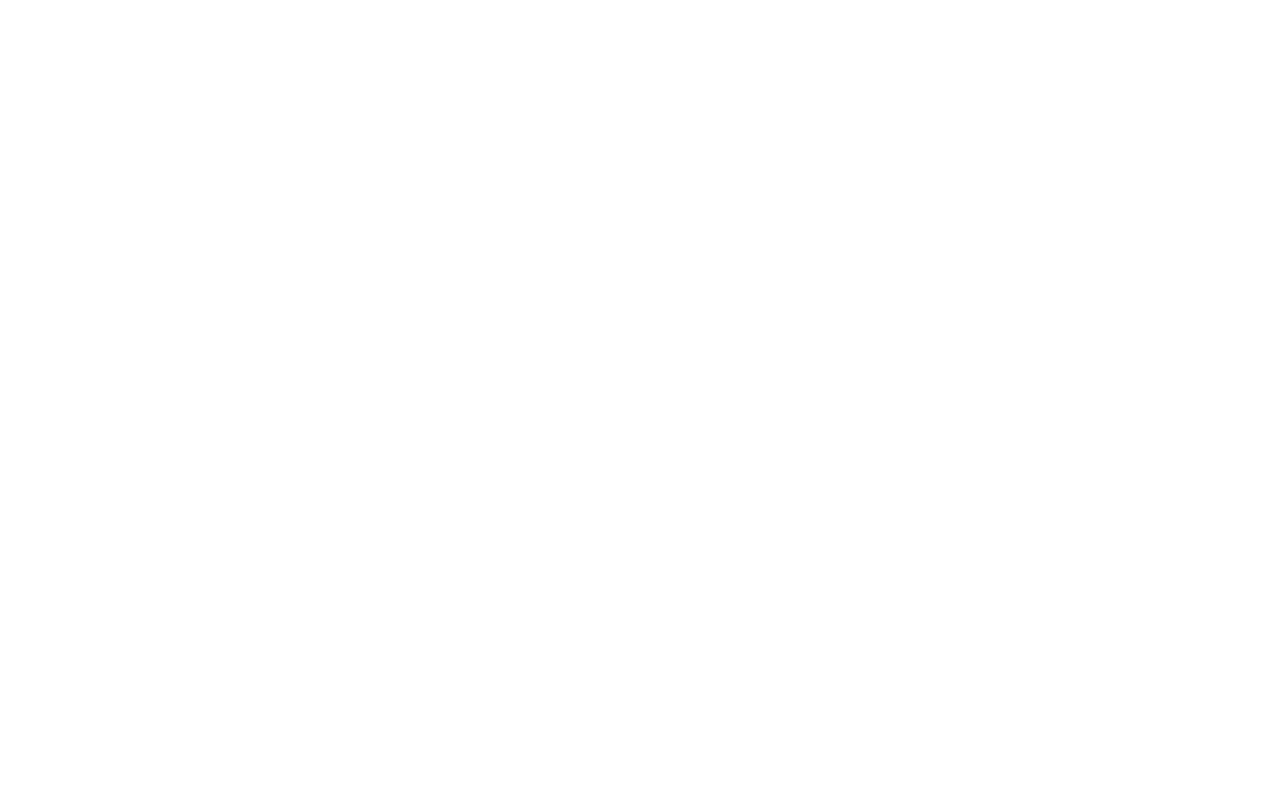
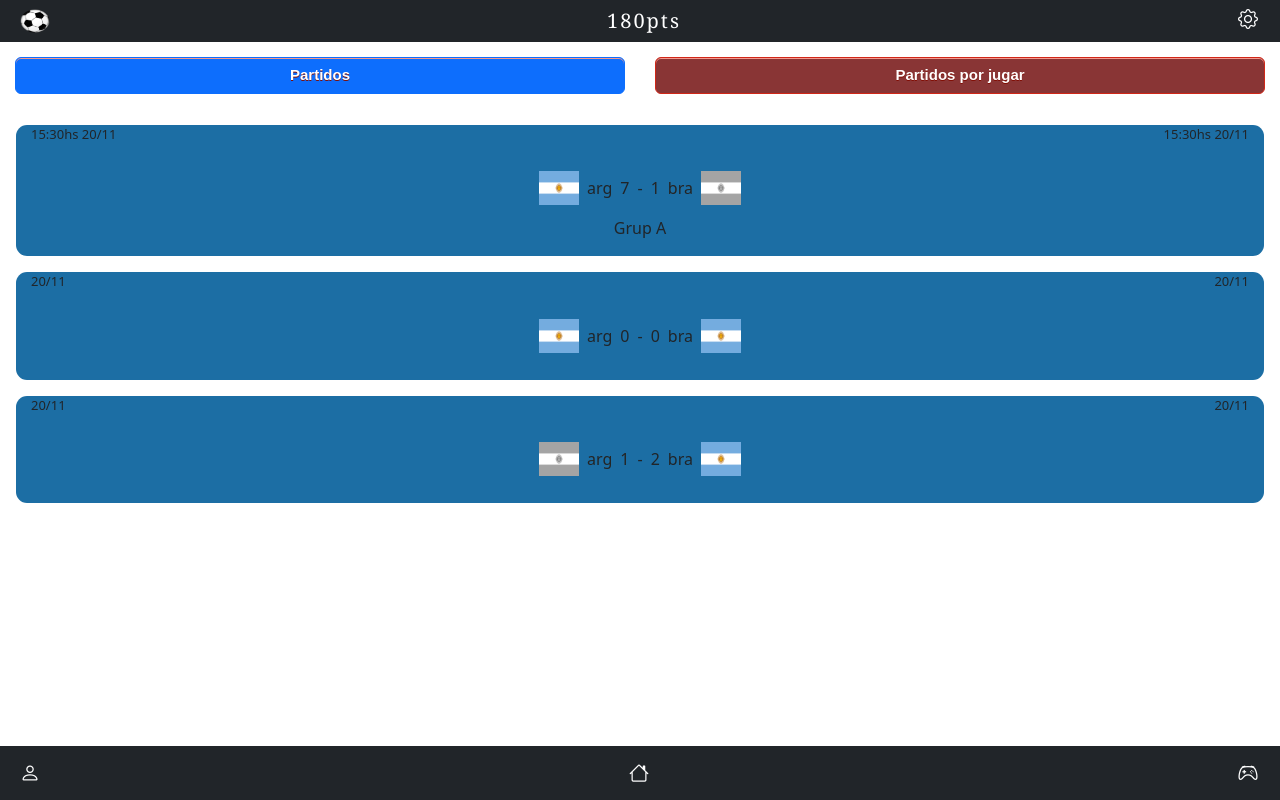
Before and after one commit to JuanAgusAlej/prode, a React (Create React App) app: page /fixtur in a window 1280 px wide. Before the commit this address had no page. Built offline with nearby package versions, Linux system fonts and the light colour scheme.

Commit message:
the fixture page has been added with its respective components and styles.

```diff
--- a/src/App.js
+++ b/src/App.js
@@ -5,6 +5,7 @@
 import 'bootstrap-icons/font/bootstrap-icons.css';
 import LoginPages from './pages/Login/LoginPages.jsx';
 import HomePages from './pages/Home/HomePages.jsx';
+import FixturePages from './pages/Fixture/FixturePages.jsx';
 
 function App() {
   return (
@@ -12,6 +13,7 @@
       <Routes>
         <Route path="/" index element={<LoginPages />} />
         <Route path="/home" index element={<HomePages />} />
+        <Route path="/fixtur" index element={<FixturePages />} />
       </Routes>
     </BrowserRouter>
   );
--- /dev/null
+++ b/src/commons/Visitor/Visitor.jsx
@@ -0,0 +1,36 @@
+import React from 'react';
+import './visitor.css';
+
+const Visitor = ({
+  gol, team, local, win,
+}) => {
+  return (
+    <>
+      {!local ? (
+        <div
+          className={
+            win === team.name || win === ''
+              ? 'd-flex align-items-center '
+              : 'd-flex align-items-center lose'
+          }>
+          <p className="mx-2 my-2">{gol}</p>
+          <p className="me-2 my-2">{team.name}</p>
+          <img src={team.logo} alt="" width="40" height="34" />
+        </div>
+      ) : (
+        <div
+          className={
+            win === team.name || win === ''
+              ? 'd-flex align-items-center '
+              : 'd-flex align-items-center lose'
+          }>
+          <img src={team.logo} alt="" width="40" height="34" />
+          <p className="ms-2 my-2 ">{team.name}</p>
+          <p className="mx-2 my-2">{gol}</p>
+        </div>
+      )}
+    </>
+  );
+};
+
+export default Visitor;
--- /dev/null
+++ b/src/commons/Visitor/visitor.css
@@ -0,0 +1,3 @@
+.lose {
+    filter: grayscale(100%);
+}
--- /dev/null
+++ b/src/components/CardPartidos/CardPartidos.jsx
@@ -0,0 +1,32 @@
+import React, { useEffect, useState } from 'react';
+import Visitor from '../../commons/Visitor/Visitor.jsx';
+import './cardPartidos.css';
+
+const CardPartidos = ({ match }) => {
+  return (
+    <div className="iconHome d-flex m-3 flex-column align-items-center ">
+      <div className="fecha ">
+        <p >{match.date}</p>
+        <p >{match.date}</p>
+      </div>
+      <div className="d-flex m-2">
+        <Visitor
+          gol={match.goalsA}
+          team={match.teamA}
+          local={true}
+          win={match.result}
+        />
+        <p className="my-2">-</p>
+        <Visitor
+          gol={match.goalsB}
+          team={match.teamB}
+          local={false}
+          win={match.result}
+        />
+      </div>
+      <p>{match.instace}</p>
+    </div>
+  );
+};
+
+export default CardPartidos;
--- /dev/null
+++ b/src/components/CardPartidos/cardPartidos.css
@@ -0,0 +1,13 @@
+.iconHome {
+    background-color: #1C6EA4;
+    border-radius: 11px;
+}
+.fecha{
+    display: flex;
+    justify-content: space-between;
+    width: 100%;
+}
+.fecha p{
+    font-size: small;
+    margin-inline:15px ;
+}
--- a/src/components/MenuBar/MenuBar.jsx
+++ b/src/components/MenuBar/MenuBar.jsx
@@ -3,7 +3,7 @@
 
 const MenuBar = () => {
   return (
-    <nav className="navbar fixed-bottom  navbar-dark bg-dark">
+    <nav className="navbar fixed-bottom navbar-dark bg-dark">
       <div className="container-fluid my-1 align-items-center mx-2 icon ">
         <i className="bi bi-person "></i>
         <i className="bi bi-house "></i>
--- /dev/null
+++ b/src/pages/Fixture/FixturePages.jsx
@@ -0,0 +1,145 @@
+import React from 'react';
+import MenuBar from '../../components/MenuBar/MenuBar.jsx';
+import Navbar from '../../components/Navbar/Navbar.jsx';
+import pelota from '../../assets/Flag_of_Argentina.svg.webp';
+import CardPartidos from '../../components/CardPartidos/CardPartidos.jsx';
+import './fixturePages.css';
+
+const FixturePages = () => {
+  const matchs = [
+    {
+      instace: 'Grup A',
+      date: '15:30hs 20/11',
+      teamA: {
+        name: 'arg',
+        country: 'arg',
+        logo: pelota,
+      },
+      goalsA: 7,
+      teamB: {
+        name: 'bra',
+        country: 'bra',
+        logo: pelota,
+      },
+      goalsB: 1,
+      result: 'arg',
+    },
+    {
+      date: '20/11',
+      teamA: {
+        name: 'arg',
+        country: 'arg',
+        logo: pelota,
+      },
+      goalsA: 0,
+      teamB: {
+        name: 'bra',
+        country: 'bra',
+        logo: pelota,
+      },
+      goalsB: 0,
+      result: '',
+    },
+    {
+      date: '20/11',
+      teamA: {
+        name: 'arg',
+        country: 'arg',
+        logo: pelota,
+      },
+      goalsA: 1,
+      teamB: {
+        name: 'bra',
+        country: 'bra',
+        logo: pelota,
+      },
+      goalsB: 2,
+      result: 'bra',
+    },
+  ];
+  return (
+    <>
+      <Navbar />
+      <div className="d-flex text-center">
+        <input
+          type="radio"
+          className="btn-check"
+          name="btnradio"
+          id="btnradio1"
+          checked
+        />
+        <label
+          className="btn myButton btn-outline-primary col box d-flex align-items-center justify-content-center"
+          htmlFor="btnradio1">
+          Partidos
+        </label>
+
+        <input
+          type="radio"
+          className="btn-check"
+          name="btnradio"
+          id="btnradio2"
+        />
+        <label
+          className="btn myButton btn-outline-primary col box"
+          htmlFor="btnradio2">
+          Partidos por jugar
+        </label>
+      </div>
+      {matchs.map((match, id) => (
+        <CardPartidos key={id} match={match} />
+      ))}
+      {/* <div className="iconHome d-flex m-3 flex-column align-items-center ">
+        <div className="d-flex  mt-3">
+          <div className="d-flex align-items-center">
+            <img src={pelota} alt="" width="40" height="34" className=" " />
+            <p className="ms-2 my-2 ">Arg</p>
+            <p className="mx-2 my-2">0</p>
+          </div>
+          <p className="my-2">-</p>
+          <div className="d-flex align-items-center">
+            <p className="mx-2 my-2">0</p>
+            <p className="me-2 my-2">Arg</p>
+            <img src={pelota} alt="" width="40" height="34" className="" />
+          </div>
+        </div>
+        <p>15:30hs - 20/11 </p>
+      </div>
+      <div className="iconHome d-flex m-3 flex-column align-items-center ">
+        <div className="d-flex  mt-3">
+          <div className="d-flex align-items-center">
+            <img src={pelota} alt="" width="40" height="34" className="" />
+            <p className="ms-2 my-2 ">Arg</p>
+            <p className="mx-2 my-2">0</p>
+          </div>
+          <p className="my-2">-</p>
+          <div className="d-flex align-items-center">
+            <p className="mx-2 my-2">0</p>
+            <p className="me-2 my-2">Arg</p>
+            <img src={pelota} alt="" width="40" height="34" className="lose" />
+          </div>
+        </div>
+        <p>15:30hs - 20/11 </p>
+      </div>
+      <div className="iconHome d-flex m-3 flex-column align-items-center ">
+        <div className="d-flex  mt-3">
+          <div className="d-flex align-items-center">
+            <img src={pelota} alt="" width="40" height="34" className="" />
+            <p className="ms-2 my-2 ">Arg</p>
+            <p className="mx-2 my-2">0</p>
+          </div>
+          <p className="my-2">-</p>
+          <div className="d-flex align-items-center">
+            <p className="mx-2 my-2">0</p>
+            <p className="me-2 my-2">Arg</p>
+            <img src={pelota} alt="" width="40" height="34" className="" />
+          </div>
+        </div>
+        <p>15:30hs - 20/11 </p>
+      </div> */}
+      <MenuBar />
+    </>
+  );
+};
+
+export default FixturePages;
--- /dev/null
+++ b/src/pages/Fixture/fixturePages.css
@@ -0,0 +1,28 @@
+.box{
+    height: auto;
+    border: 1px solid #1C6EA4;
+    border-radius: 15px;
+        margin: 15px;
+}
+.myButton {
+    box-shadow: inset 0px 1px 0px 0px #f5978e;
+    background-color: #893535;
+    border-radius: 6px;
+    border: 1px solid #d02718;
+    display: inline-block;
+    cursor: pointer;
+    color: #ffffff;
+    font-family: Arial;
+    font-size: 15px;
+    font-weight: bold;
+    padding: 6px 24px;
+    text-decoration: none;
+    text-shadow: 0px 1px 0px #810e05;
+}
+.myButton:hover {
+    background-color: #ffffff;
+}
+.myButton:active {
+    position: relative;
+    top: 1px;
+}
```
Also changed, not shown: src/assets/Flag_of_Argentina.svg.webp (added).
